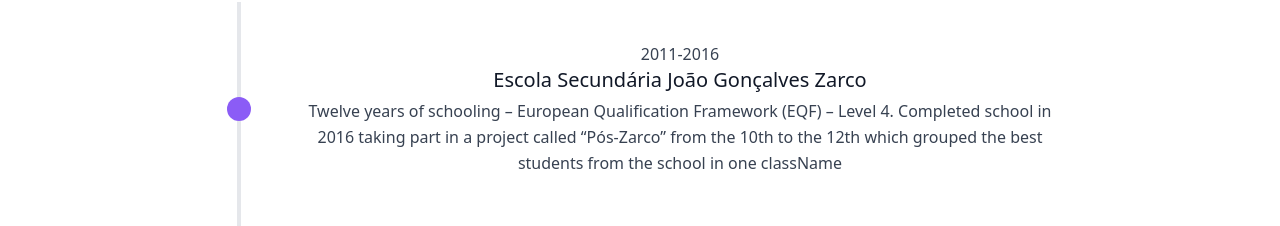
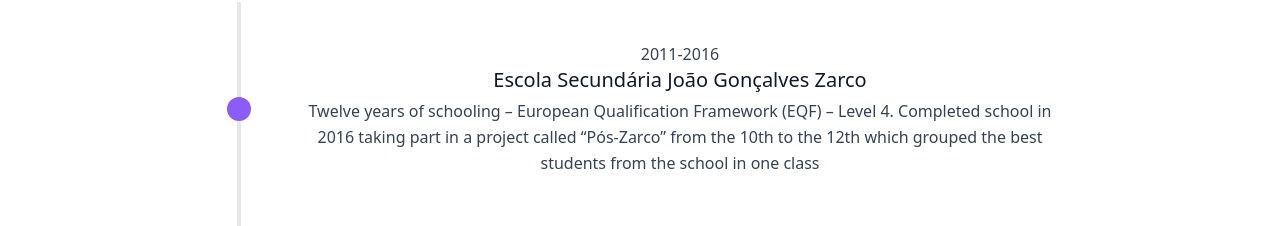
Before and after one commit to GoncaloDuarte98/port, a React (Create React App) app: page /#/about in a window 1280 px wide. Shown: the part 180-406 px from the top of the page. Built offline with nearby package versions, Linux system fonts and the light colour scheme.

Commit message:
classname fixed

```diff
--- a/src/Components/Education.js
+++ b/src/Components/Education.js
@@ -3,7 +3,6 @@
 export default function Education() {
   return (
     <section className="text-gray-700 body-font">
-
       <div className="container px-5 py-16 mx-auto flex flex-wrap">
         <div className="flex relative pt-10 pb-20 sm:items-center md:w-2/3 mx-auto">
           <div className="h-full w-6 absolute inset-0 flex items-center justify-center">
@@ -20,7 +19,7 @@
                 Twelve years of schooling – European Qualification Framework
                 (EQF) – Level 4. Completed school in 2016 taking part in a
                 project called “Pós-Zarco” from the 10th to the 12th which
-                grouped the best students from the school in one className
+                grouped the best students from the school in one class
               </p>
             </div>
           </div>
```
Also changed, not shown: 1 other file (tests, documents, lock files or other folders).
